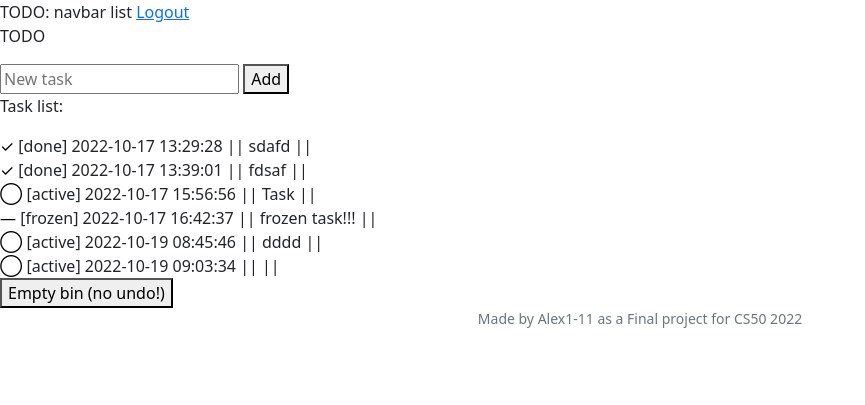
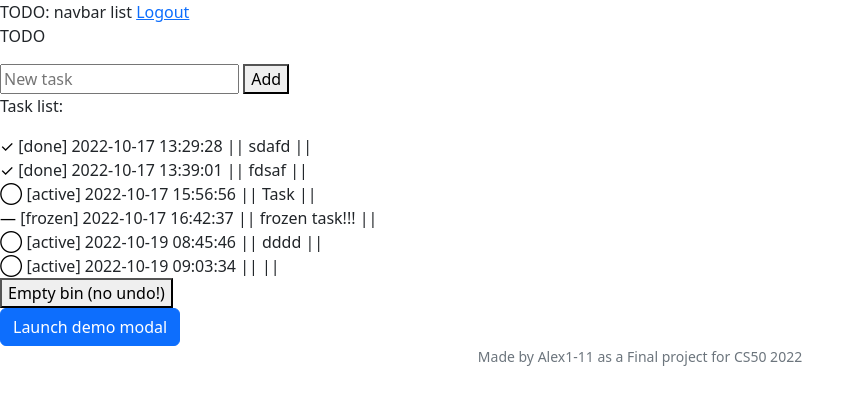
Before and after one commit to alex1-11/cs50-final-project-2022, a Flask app: page / in a window 1280 px wide. Shown: the top 405 px of the page, without its empty margins (0-865 px from the left). Run offline with Flask 3, Linux system fonts and the light colour scheme; the visitor is signed in with stand-in values (Sample User, id 1); data comes from the database, SQL or seed files in the repository; some libraries are stand-ins or nearby versions.

Commit message:
Wed, Oct 19, 2022, 9:14 AM +00:00

```diff
--- a/templates/index.html
+++ b/templates/index.html
@@ -46,5 +46,28 @@
             <button type="submit">Empty bin (no undo!)</button>
         </form>
     </div>
+    <!-- Button trigger modal -->
+<button type="button" class="btn btn-primary" data-bs-toggle="modal" data-bs-target="#exampleModal">
+    Launch demo modal
+  </button>
+
+<!-- Modal -->
+<div class="modal fade" id="exampleModal" tabindex="-1" aria-labelledby="exampleModalLabel" aria-hidden="true">
+    <div class="modal-dialog">
+    <div class="modal-content">
+        <div class="modal-header">
+        <h1 class="modal-title fs-5" id="exampleModalLabel">Modal title</h1>
+        <button type="button" class="btn-close" data-bs-dismiss="modal" aria-label="Close"></button>
+        </div>
+        <div class="modal-body">
+        ...
+        </div>
+        <div class="modal-footer">
+        <button type="button" class="btn btn-secondary" data-bs-dismiss="modal">Close</button>
+        <button type="button" class="btn btn-primary">Save changes</button>
+        </div>
+    </div>
+    </div>
+</div>
 
 {% endblock %}
```
